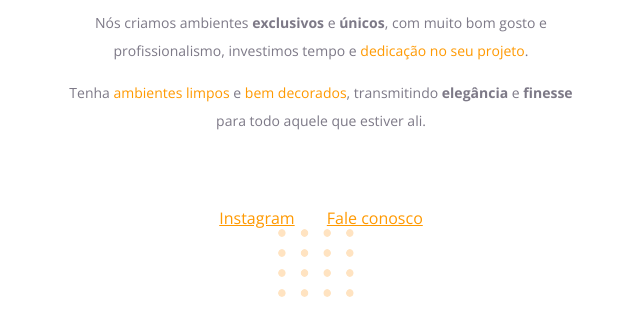
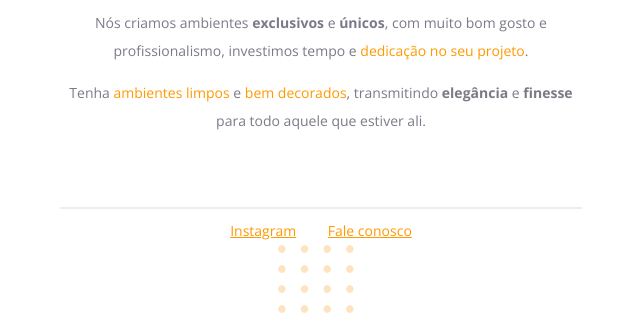
Before and after one commit to vinicioslimer/Rocketseat-Explorer, a plain HTML site: page Nivel 2/Projeto 01/index.html in a window 1280 px wide. Shown: the part 468-800 px from the top of the page, without its empty margins (319-959 px from the left). Drawn offline with nearby package versions, Linux system fonts and the light colour scheme.

Commit message:
Bordas e classificações de elementos

```diff
--- a/Nivel 2/Projeto 01/index.html
+++ b/Nivel 2/Projeto 01/index.html
@@ -29,9 +29,9 @@
     </div>
 
     <div id="footer">
+      <div class="line"></div>
+
       <a href="https://Instagram/moveisparavoce">Instagram</a>
-
-
 
       <a href="mailto:contato@moveisparavoce.com">Fale conosco</a>
     </div>
--- a/Nivel 2/Projeto 01/style.css
+++ b/Nivel 2/Projeto 01/style.css
@@ -38,7 +38,7 @@ span, a {
   color: #FF9900;
 }
 
-p {
+p, #footer {
   color: #7D7987;
 
   font-size: 14px;
@@ -48,3 +48,12 @@ p {
 #footer a + a {
   margin-left: 28px;
 }
+
+.line {
+  width: 520px;
+  height: 0;
+
+  margin: 0 auto 8px;
+
+  border: 1px solid #ECEFF2;
+}
```
